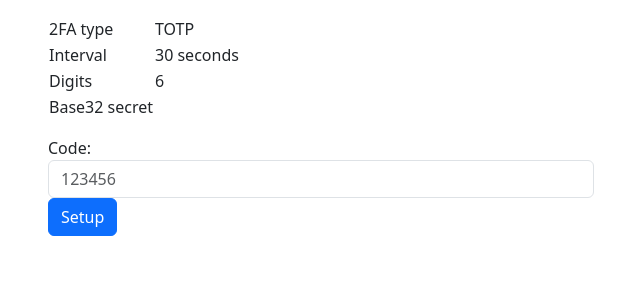
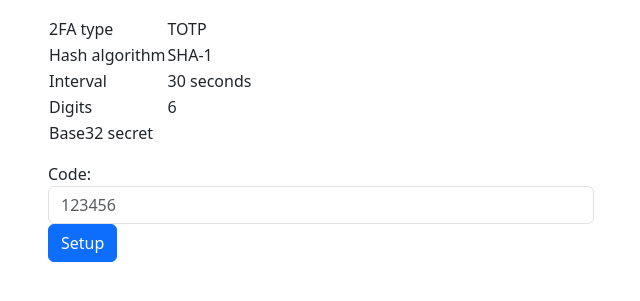
Before and after one commit to PyryL/toothpaste, a Flask app: template templates/settings.html in a window 1280 px wide, after a click on "enter the details manually". Shown: the part 384-685 px from the top of the page, without its empty margins (34-674 px from the left). Run offline with Flask 3, Linux system fonts and the light colour scheme; the template is opened without the code that fills it, so the values that code supplies are empty.

Commit message:
added info about 2FA hash algorithm

```diff
--- a/templates/settings.html
+++ b/templates/settings.html
@@ -51,6 +51,10 @@
                 <td>TOTP</td>
             </tr>
             <tr>
+                <td>Hash algorithm</td>
+                <td>SHA-1</td>
+            </tr>
+            <tr>
                 <td>Interval</td>
                 <td>30 seconds</td>
             </tr>
```
